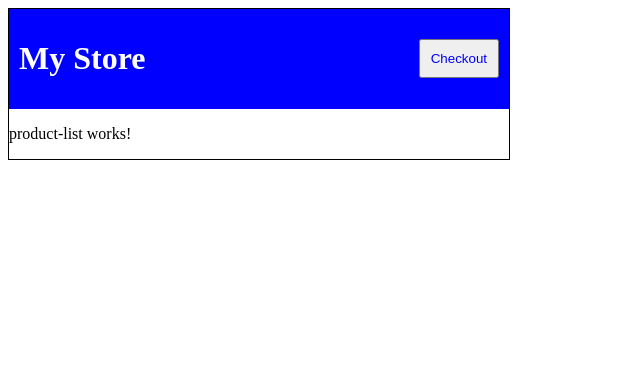
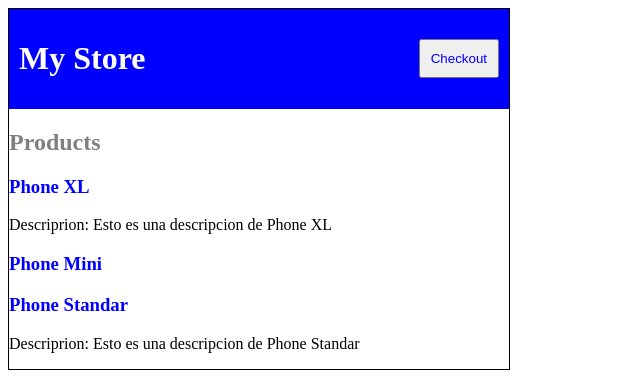
Before and after one commit to m0usedev/Introducci-n-Angular-16, an Angular app: page / in a window 1280 px wide. Shown: the top 392 px of the page, without its empty margins (0-640 px from the left). Built offline with nearby package versions, Linux system fonts and the light colour scheme.

Commit message:
product-list

```diff
--- a/src/app/components/product-list/product-list.component.html
+++ b/src/app/components/product-list/product-list.component.html
@@ -1 +1,17 @@
-<p>product-list works!</p>
+<div class="product-list-c">
+
+  <h2 style="color: gray;">Products</h2>
+
+  <div *ngFor="let product of products">
+
+    <a [title]="product.name + ' details'" style="color: blue;">
+      <h3>{{product.name}}</h3>
+    </a>
+
+    <p *ngIf="product.description">
+      Descriprion: {{product.description}}
+    </p>
+
+  </div>
+
+</div>
--- a/src/app/components/product-list/product-list.component.ts
+++ b/src/app/components/product-list/product-list.component.ts
@@ -1,10 +1,10 @@
 import { Component } from '@angular/core';
-
+import { products, Product } from 'src/app/products';
 @Component({
   selector: 'app-product-list',
   templateUrl: './product-list.component.html',
   styleUrls: ['./product-list.component.css']
 })
 export class ProductListComponent {
-
+  public products : Product[] = products;
 }
```
